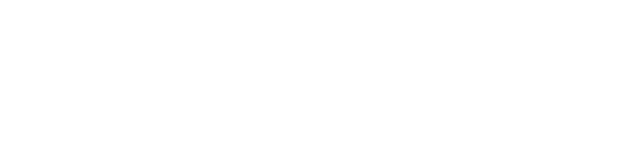
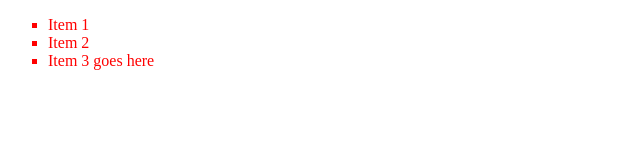
Before and after one commit to adhiwadge/HTML-CSS-upAdhi, a plain HTML site: page index.html in a window 1280 px wide. Shown: the whole page, without its empty margins (0-640 px from the left). Drawn offline with Linux system fonts and the light colour scheme.

Commit message:
second commit

```diff
--- a/index.html
+++ b/index.html
@@ -4,9 +4,16 @@
     <meta charset="UTF-8">
     <meta name="viewport" content="width=device-width, initial-scale=1.0">
     <link rel="icon" href="/icon.jpg">
+    <link rel="stylesheet" href="styles.css">
     <title>upAdhi HTML</title>
 </head>
 <body>
-
+    <p>
+        <ul>
+            <li>Item 1</li>
+            <li>Item 2</li>
+            <li>Item 3 goes here</li>
+        </ul>
+    </p>
 </body>
 </html>
--- a/styles.css
+++ b/styles.css
@@ -0,0 +1,4 @@
+ul{
+    color: red;
+    list-style-type: square
+}
```
